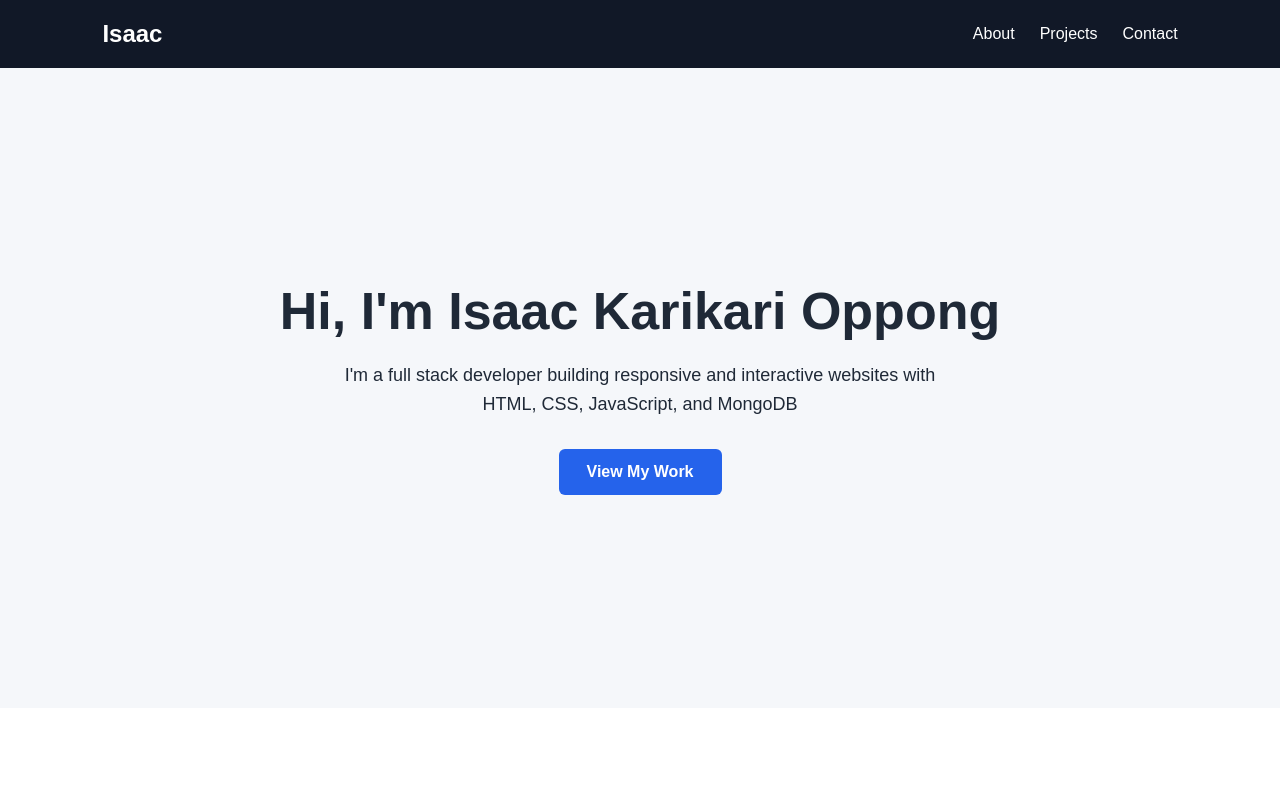
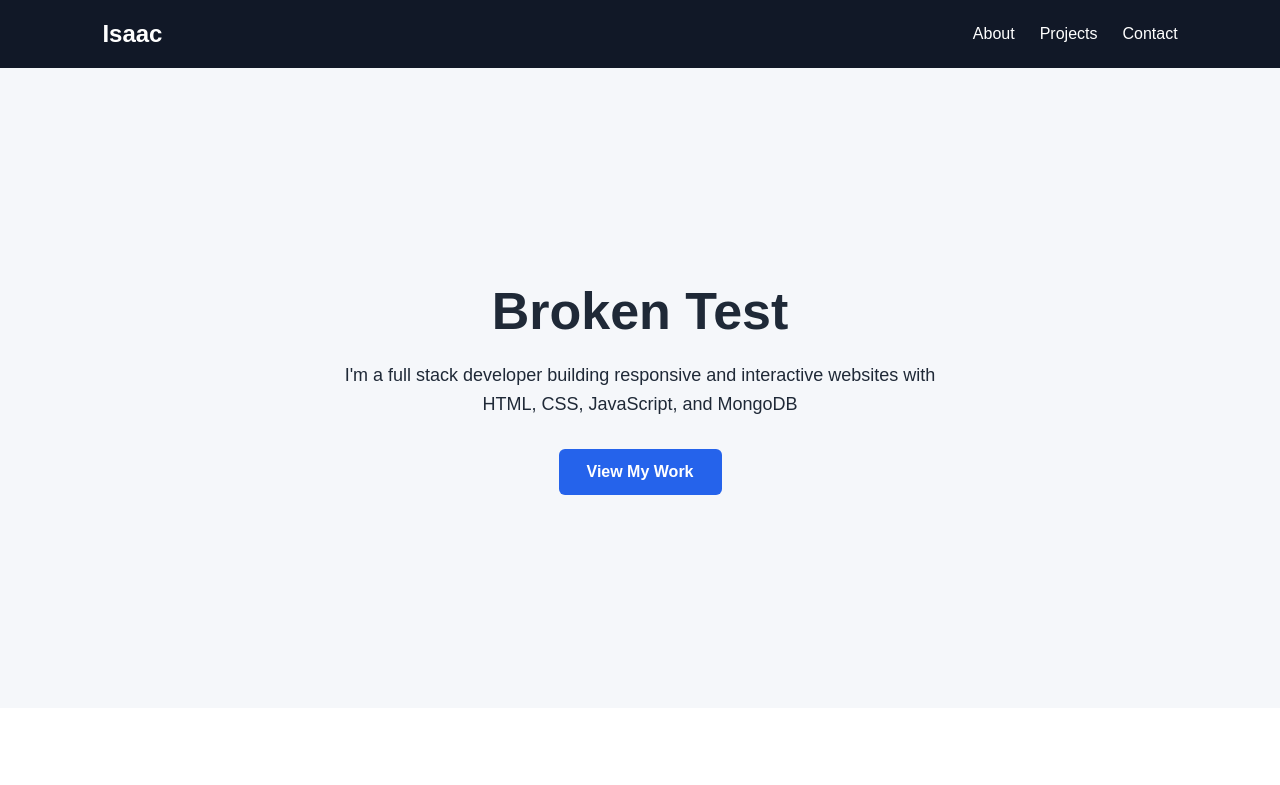
Before and after one commit to ike-hub-droid/Portfolio-site, a plain HTML site: page index.html in a window 1280 px wide. Shown: the top 785 px of the page. Drawn offline with Linux system fonts and the light colour scheme.

Commit message:
Break heading on purpose (practice)

```diff
--- a/index.html
+++ b/index.html
@@ -30,7 +30,7 @@
 
         <!-- Hero Section -->
         <section class="hero">
-            <h1>Hi, I'm Isaac Karikari Oppong</h1>
+            <h1>Broken Test</h1>
 
             <p>
                 I'm a full stack developer building responsive and
```
